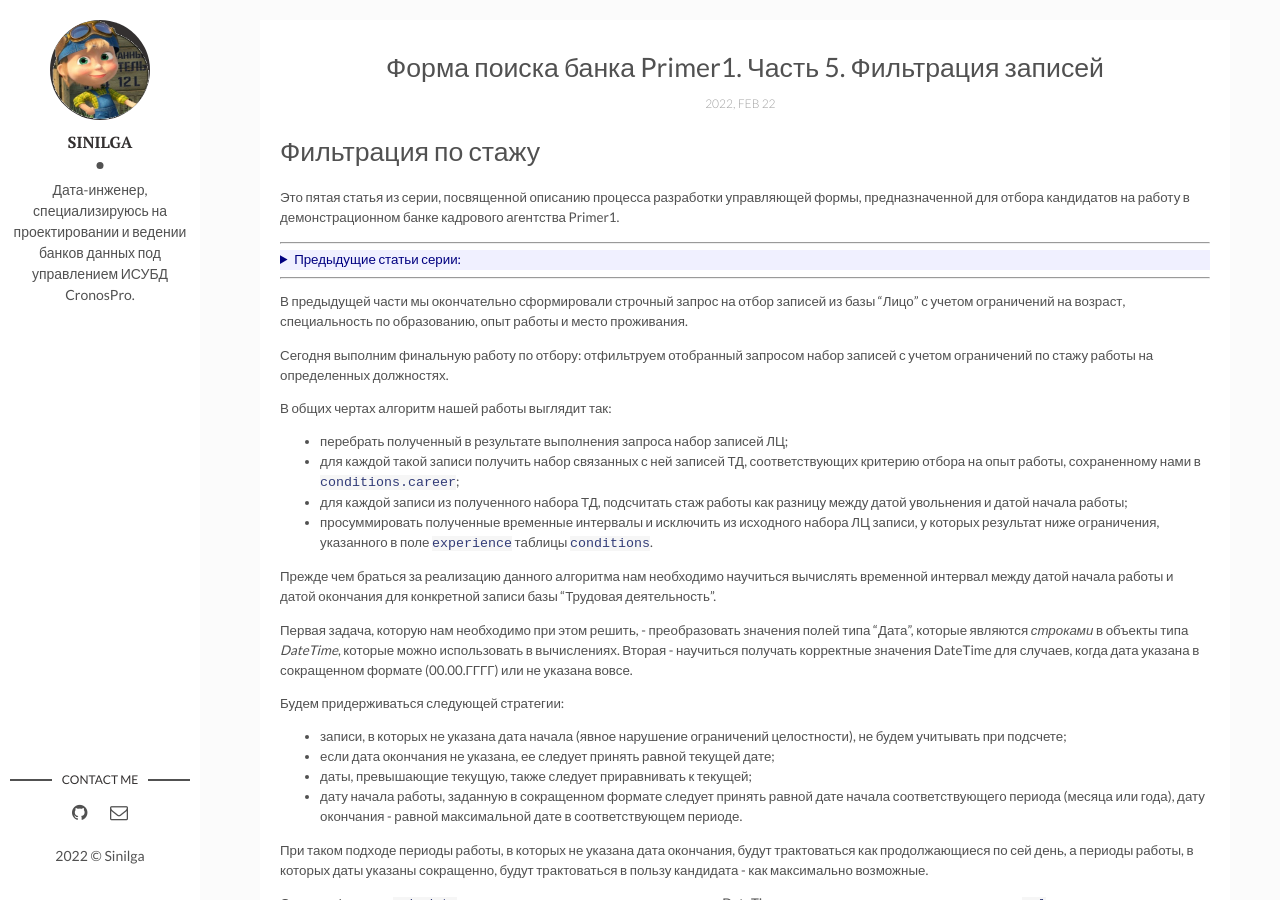
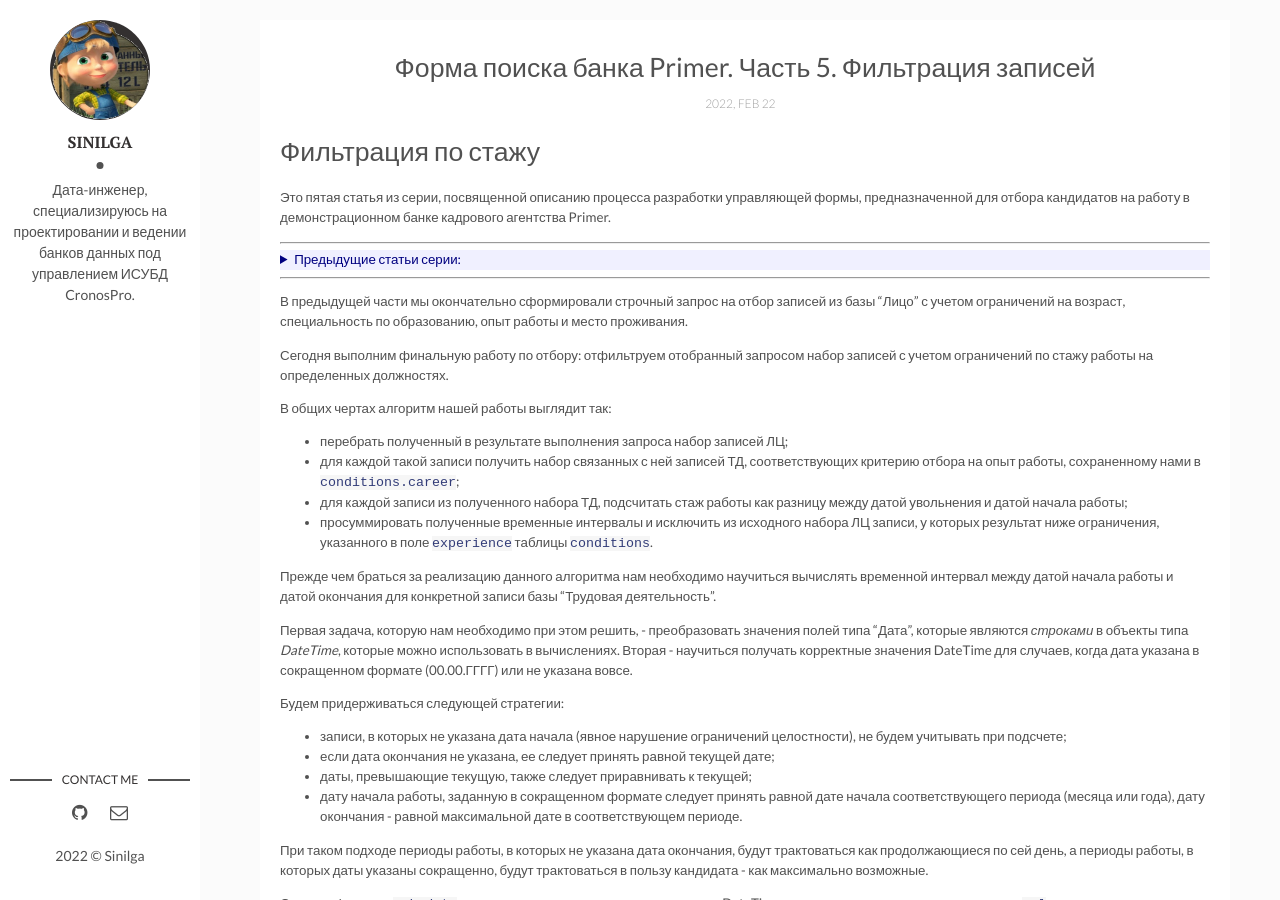
Before and after one commit to sinilga/cronospro, a Jekyll site: the page built from _posts/2022-02-22-findform_5.md, in a window 1280 px wide and 900 px high. Built offline with Jekyll 4.4.1, drawn with Linux system fonts in a browser that asks for light colours.

Commit message:
Update 2022-02-22-findform_5.md

```diff
--- a/_posts/2022-02-22-findform_5.md
+++ b/_posts/2022-02-22-findform_5.md
@@ -1,13 +1,13 @@
 ---
 layout: post
-title:  "Форма поиска банка Primer1. Часть 5. Фильтрация записей"
+title:  "Форма поиска банка Primer. Часть 5. Фильтрация записей"
 date:   2022-02-22
 categories: CroLua
 
 ---
 
 # Фильтрация по стажу
-Это пятая статья из серии, посвященной описанию процесса разработки управляющей формы, предназначенной для отбора кандидатов на работу в демонстрационном банке кадрового агентства Primer1.
+Это пятая статья из серии, посвященной описанию процесса разработки управляющей формы, предназначенной для отбора кандидатов на работу в демонстрационном банке кадрового агентства Primer.
 
 ----
 
```
